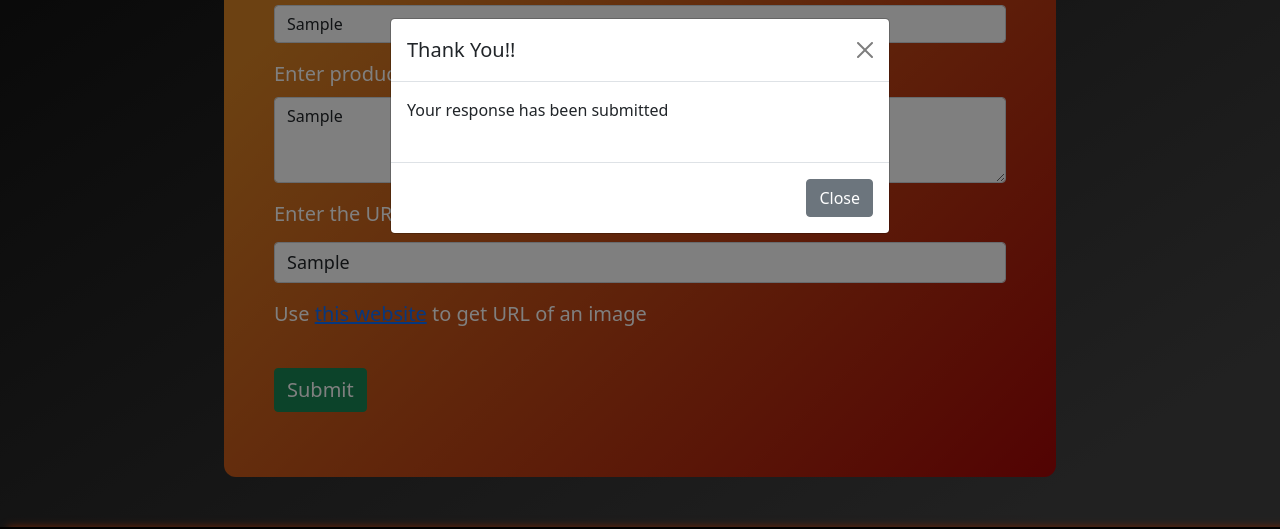
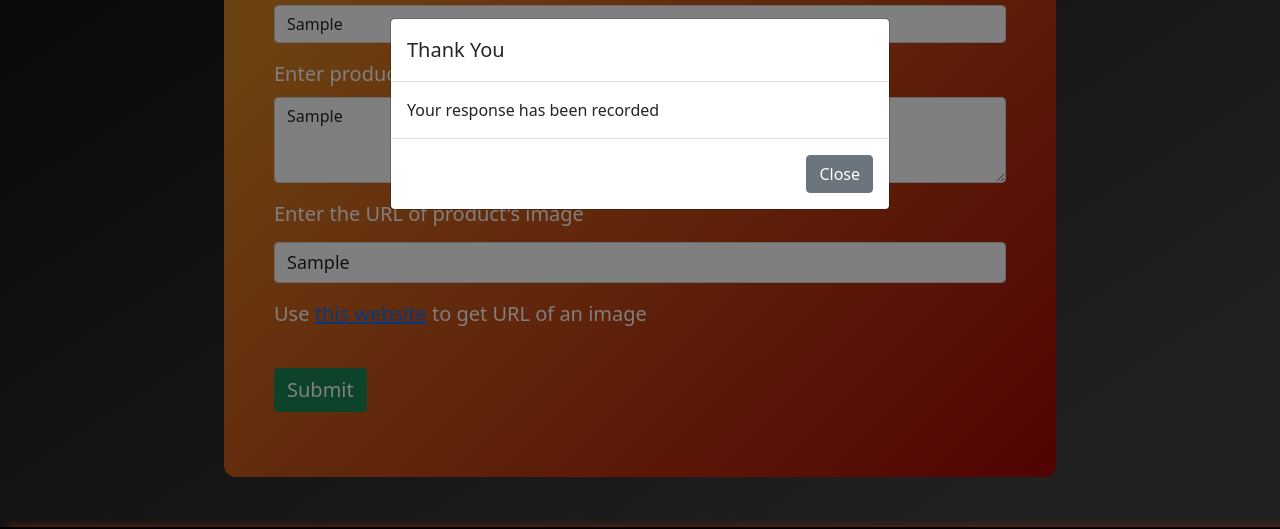
Before and after one commit to rahulsingh522003/BHU-Haat.io, a plain HTML site: page sell.html in a window 1280 px wide. Both pictures are taken after typing "Sample", "Sample", "Sample", "Sample", "Sample", "Sample" into the empty fields and a click on the button "Submit". Shown: the part 507-1036 px from the top of the page. Drawn offline with nearby package versions, Linux system fonts and the light colour scheme.

Commit message:
modal updated

```diff
--- a/sell.html
+++ b/sell.html
@@ -170,22 +170,17 @@
     }
   }
 </style>
-<div class="modal fade" id="submitButton" tabindex="-1" aria-labelledby="submitButtonLabel" aria-hidden="true">
+<div class="modal fade" id="submitButton" data-bs-backdrop="static" data-bs-keyboard="false" tabindex="-1" aria-labelledby="submitButtonLabel" aria-hidden="true">
   <div class="modal-dialog">
     <div class="modal-content">
       <div class="modal-header">
-        <h5 class="modal-title" id="exampleModalLabel">Thank You!!</h5>
-        <button type="button" class="btn-close" data-bs-dismiss="modal" aria-label="Close"></button>
+        <h5 class="modal-title" id="staticBackdropLabel">Thank You</h5>
       </div>
       <div class="modal-body">
-        <form>
-          <div class="mb-3">
-            <label for="exampleInputPassword1" class="form-label">Your response has been submitted</label>
-          </div>
-        </form>
+        Your response has been recorded
       </div>
       <div class="modal-footer">
-        <button type="button" class="btn btn-secondary" data-bs-dismiss="modal">Close</button>
+        <button type="button" class="btn btn-secondary" data-bs-dismiss="modal" id="close">Close</button>
       </div>
     </div>
   </div>
```
Also changed, not shown: found.html (+4 -9 lines).
